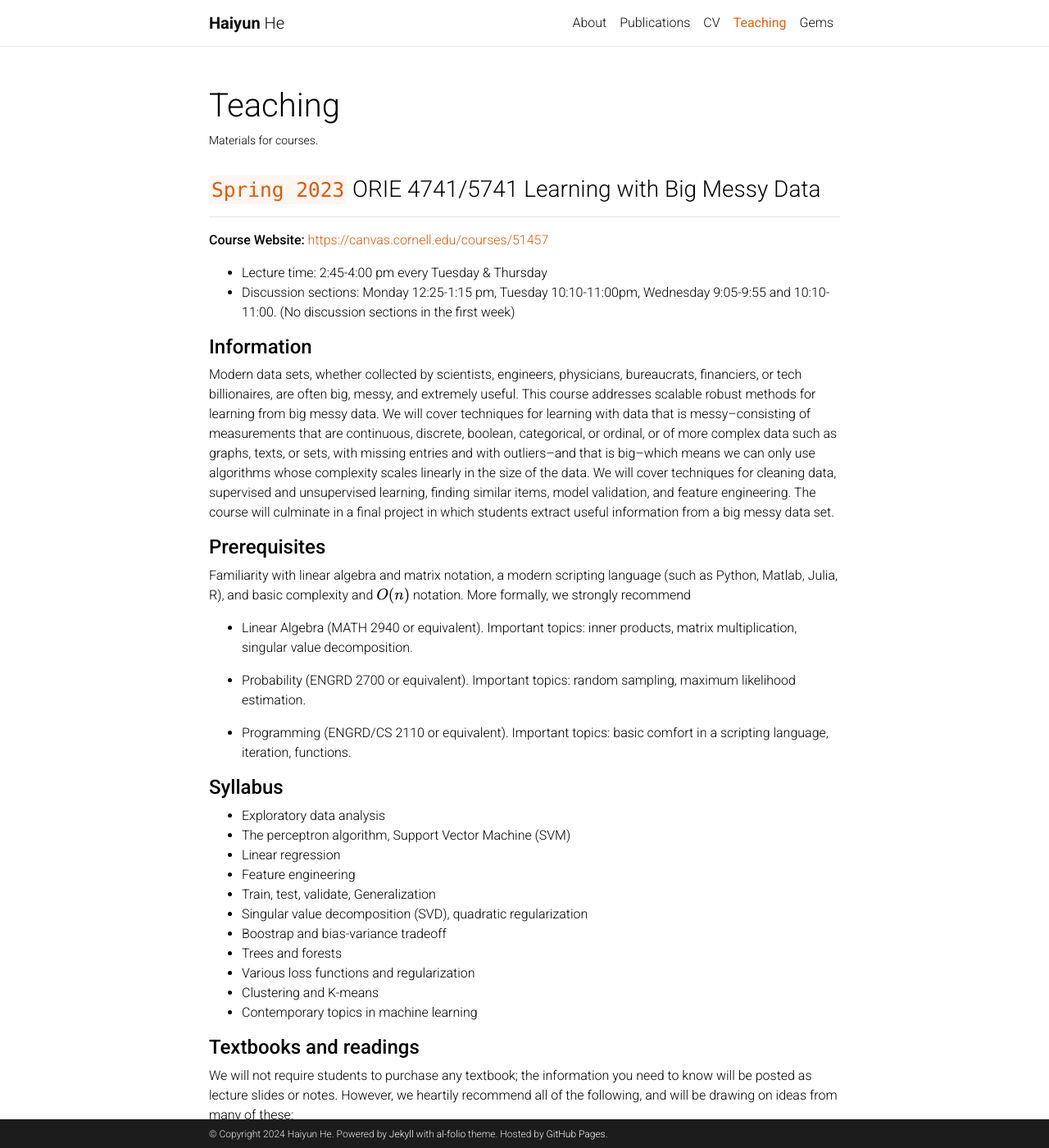
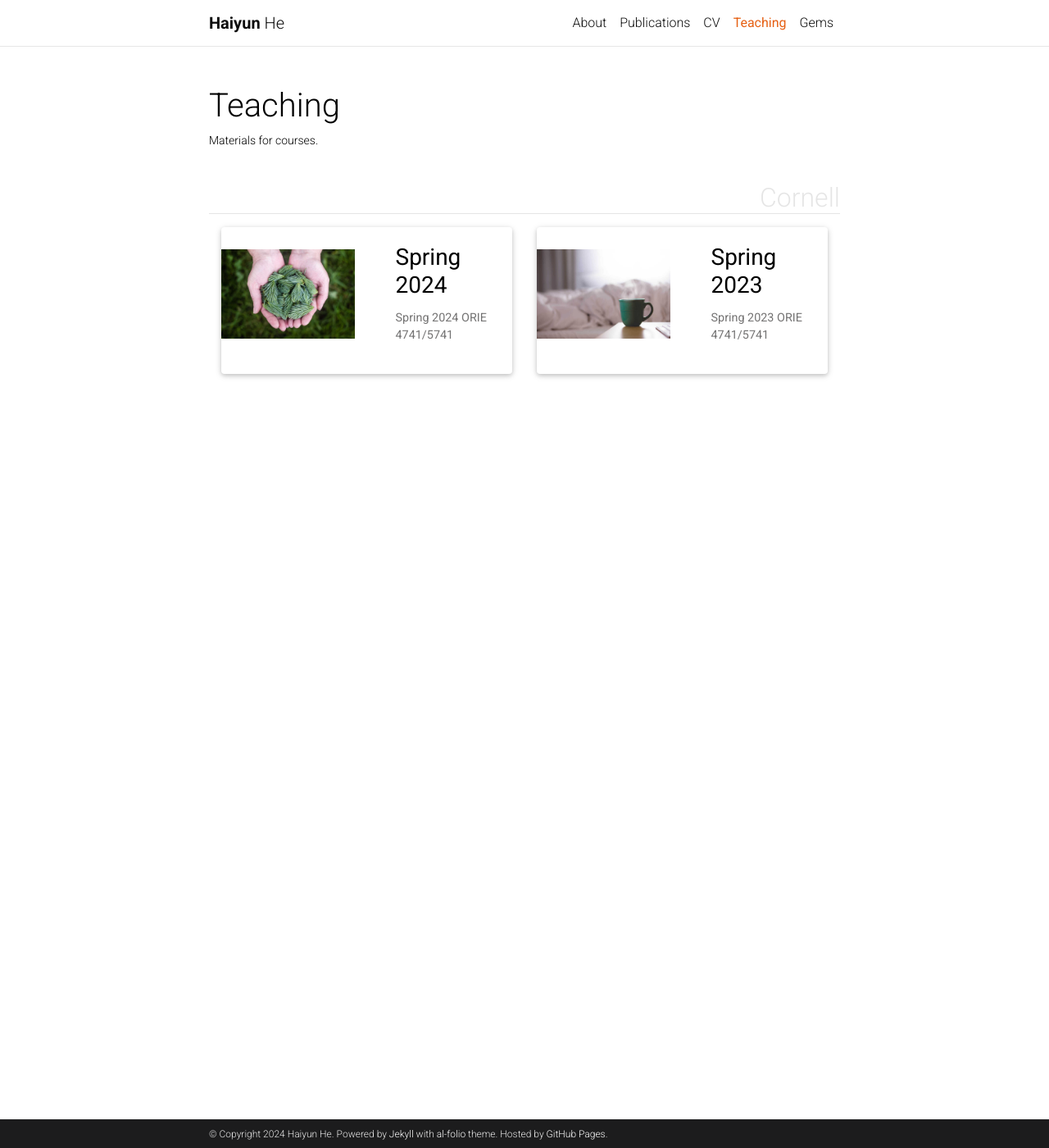
Before and after one commit to haiyun-he/haiyun-he.github.io, a Jekyll site: the page built from _pages/teaching.md, in a window 1280 px wide and 1400 px high. Shown: the whole window at 82% size. Built offline with Jekyll 4.4.1, drawn with Linux system fonts in a browser that asks for light colours; emoji names are drawn with the system emoji font; comment, search, counter and statistics services are not loaded; a style sheet for code colours, icons or effects is not loaded; some of the changed text lies outside the part shown.

Commit message:
Updated teaching tab

```diff
--- a/_config.yml
+++ b/_config.yml
@@ -175,6 +175,9 @@ collections:
   projects:
     output: true
     permalink: /projects/:path/
+  teaching:
+    output: true
+    permalink: /teaching/:path/
 
 announcements:
   enabled: true
--- a/_includes/projects_horizontal.html
+++ b/_includes/projects_horizontal.html
@@ -15,7 +15,8 @@
         <div class="col-md-12">
         {%- endif -%}
           <div class="card-body">
-            <h3 class="card-title text-lowercase">{{ project.title }}</h3>
+            <!-- <h3 class="card-title text-lowercase">{{ project.title }}</h3> -->
+            <h3 class="card-title">{{ project.title }}</h3>
             <p class="card-text">{{ project.description }}</p>
             <div class="row ml-1 mr-1 p-0">
               {%- if project.github -%}
--- a/_pages/teaching.md
+++ b/_pages/teaching.md
@@ -5,66 +5,58 @@ title: Teaching
 description: Materials for courses.
 nav: true
 nav_order: 5
+display_categories: [Cornell]
+horizontal: true
 ---
 
 <!-- For now, this page is assumed to be a static description of your courses. You can convert it to a collection similar to `_projects/` so that you can have a dedicated page for each course.
 
 Organize your courses by years, topics, or universities, however you like! -->
 
-###  `Spring 2023` ORIE 4741/5741 Learning with Big Messy Data
----
+<!-- pages/teaching.md -->
+<div class="projects">
+{%- if site.enable_project_categories and page.display_categories %}
+  <!-- Display categorized projects -->
+  {%- for category in page.display_categories %}
+  <h2 class="category">{{ category }}</h2>
+  {%- assign categorized_projects = site.teaching | where: "category", category -%}
+  {%- assign sorted_projects = categorized_projects | sort: "importance" %}
+  <!-- Generate cards for each project -->
+  {% if page.horizontal -%}
+  <div class="container">
+    <div class="row row-cols-2">
+    {%- for project in sorted_projects -%}
+      {% include projects_horizontal.html %}
+    {%- endfor %}
+    </div>
+  </div>
+  {%- else -%}
+  <div class="grid">
+    {%- for project in sorted_projects -%}
+      {% include projects.html %}
+    {%- endfor %}
+  </div>
+  {%- endif -%}
+  {% endfor %}
 
-**Course Website:** <https://canvas.cornell.edu/courses/51457>
-
-- Lecture time: 2:45-4:00 pm every Tuesday & Thursday
-- Discussion sections: Monday 12:25-1:15 pm, Tuesday 10:10-11:00pm, Wednesday 9:05-9:55 and 10:10-11:00. (No discussion sections in the first week)
-
-#### **Information**
-
-Modern data sets, whether collected by scientists, engineers, physicians, bureaucrats, financiers, or tech billionaires, are often big, messy, and extremely useful. This course addresses scalable robust methods for learning from big messy data. We will cover techniques for learning with data that is messy--consisting of measurements that are continuous, discrete, boolean, categorical, or ordinal, or of more complex data such as graphs, texts, or sets, with missing entries and with outliers--and that is big--which means we can only use algorithms whose complexity scales linearly in the size of the data. We will cover techniques for cleaning data, supervised and unsupervised learning, finding similar items, model validation, and feature engineering. The course will culminate in a final project in which students extract useful information from a big messy data set.
-
-#### **Prerequisites**
-Familiarity with linear algebra and matrix notation, a modern scripting language (such as Python, Matlab, Julia, R), and basic complexity and $$O(n)$$ notation. More formally, we strongly recommend
-
-- Linear Algebra (MATH 2940 or equivalent). Important topics: inner products, matrix multiplication, singular value decomposition.
-
-- Probability (ENGRD 2700 or equivalent). Important topics: random sampling, maximum likelihood estimation.
-
-- Programming (ENGRD/CS 2110 or equivalent). Important topics: basic comfort in a scripting language, iteration, functions.
-
-
-#### **Syllabus**
-- Exploratory data analysis
-- The perceptron algorithm, Support Vector Machine (SVM)
-- Linear regression
-- Feature engineering
-- Train, test, validate, Generalization
-- Singular value decomposition (SVD), quadratic regularization
-- Boostrap and bias-variance tradeoff
-- Trees and forests
-- Various loss functions and regularization
-- Clustering and K-means
-- Contemporary topics in machine learning
-
-#### **Textbooks and readings**
-We will not require students to purchase any textbook; the information you need to know will be posted as lecture slides or notes. However, we heartily recommend all of the following, and will be drawing on ideas from many of these:
-- Learning from Data, Abu-Mostafa, Magdon-Ismail, and Lin (cheap, and strongly recommended)
-- Foundations of Machine Learning, Mohri, Rostamizadeh, and Talwalkar
-- (free online) Introduction to Statistical Learning, James, Witten, Hastie, and Tibshirani
-- (free online) Feature Engineering and Selection, Max Kuhn and Kjell Johnson
-- (free online) Understanding Machine Learning Shalev-Shwartz and Ben-David
-- (free online) Mining of Massive Datasets, Leskovec, Rajaraman, and Ullman
-- (free online) Foundations of Data Science, Hopcroft and Kannan
-- Artificial Intelligence, Russell and Norvig. <http://aima.cs.berkeley.edu/>
-- Pattern Recognition and Machine Learning, Bishop
-- Python Tutorial 2021, Derek Banas. <https://www.youtube.com/watch?v=H1elmMBnykA>
-- Python Machine Learning, Raschka. <https://www.amazon.com/Python-Machine-Learning-Sebastian-Raschka/dp/1783555130>
-- Linear Algebra and Learning from Data Open Course, Gilbert Strang. <https://math.mit.edu/~gs/>
-
-#### **:star2: Favourite Projects of Spring 2023**
-- [Pre-Release Profitability: Predicting Revenue and Ratings for Hollywood Films](https://github.com/tejhan/Movie-Success-Prediction/blob/main/Final%20Report.pdf)
-- [Walking and Health: Improving Communities](https://github.com/emilyysm/WalkingandHealth/blob/main/orie%204741%20final%20report.pdf)
-- [Predicting Cornell Course Enrollment Change During Add/Drop](https://github.com/Joeyetinghan/scheduling_prediction/blob/main/orie4741_final_project_report.pdf)
-- [Smart Money Trading Strategies using 13F Data](https://github.com/yuyuCornell/SmartMoneyStrategy/blob/main/FinalReport5741.pdf)
-- [Machine Learning Solution on ETF Pairs Trading](https://github.com/LinjiaF/ORIE_5741_MLStrategy/blob/main/ORIE_5741_Project_Report_Feng_Wan_Zou.pdf)
-- [Valuation of NBA Free Agents](https://github.coecis.cornell.edu/sl2888/ORIE-5741-Project/blob/main/ORIE%205741%20Final%20Project%20Report.pdf)
+{%- else -%}
+<!-- Display projects without categories -->
+  {%- assign sorted_projects = site.teaching | sort: "importance" -%}
+  <!-- Generate cards for each project -->
+  {% if page.horizontal -%}
+  <div class="container">
+    <div class="row row-cols-2">
+    {%- for project in sorted_projects -%}
+      {% include projects_horizontal.html %}
+    {%- endfor %}
+    </div>
+  </div>
+  {%- else -%}
+  <div class="grid">
+    {%- for project in sorted_projects -%}
+      {% include projects.html %}
+    {%- endfor %}
+  </div>
+  {%- endif -%}
+{%- endif -%}
+</div>
```
Also changed, not shown: _teaching/Spring2023.md (added, +66 -0 lines), _teaching/Spring2024.md (added, +58 -0 lines).
